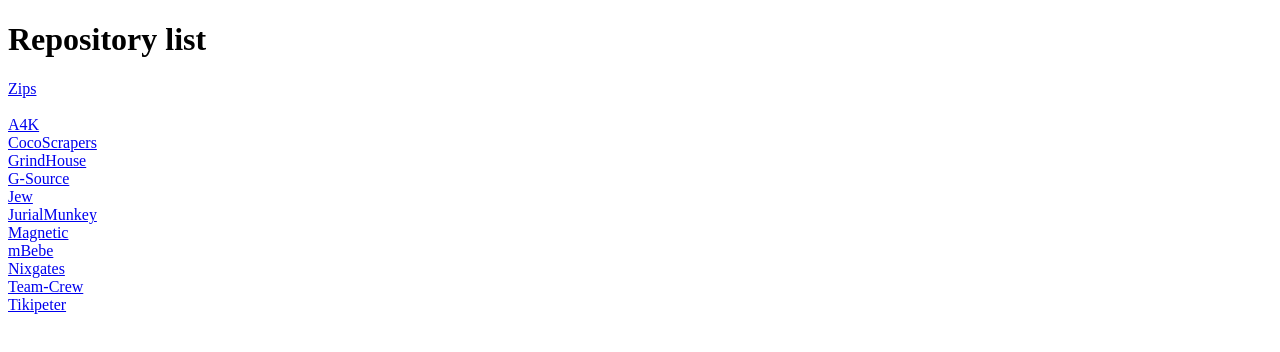
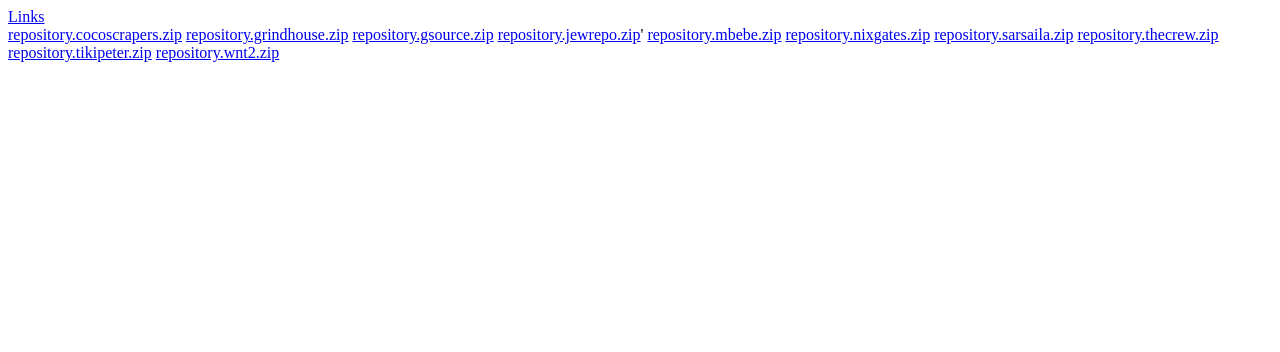
Before and after one commit to MK295/repo, a plain HTML site: page index.html in a window 1280 px wide. Drawn offline with Linux system fonts and the light colour scheme.

Commit message:
Add files via upload

```diff
--- a/index.html
+++ b/index.html
@@ -1,22 +1,20 @@
 <!DOCTYPE html>
 <html>
-	<head>
-		<title>Repos</title>
-		<meta name="viewport" content="width=device-width, initial-scale=1.0">
-	</head>
-	<body>
-	<h1>Repository list</h1>
-		<a href="zips.html">Zips</a><br><br>
-		<a href="https://a4k-openproject.github.io/a4kStreaming/packages/">A4K</a><br>
-		<a href="https://cocojoe2411.github.io/">CocoScrapers</a><br>
-		<a href="http://grindhousekodi.us/repo/">GrindHouse</a><br>
-		<a href="https://mrgsi.github.io/gsource/">G-Source</a><br>
-		<a href="https://jewbmx.github.io/">Jew</a><br>
-		<a href="https://jurialmunkey.github.io/repository.jurialmunkey/">JurialMunkey</a><br>
-		<a href="http://magnetic.website/repo/">Magnetic</a><br>
-		<a href="https://mbebe.github.io/blomqvist/">mBebe</a><br>
-		<a href="https://nixgates.github.io/packages/">Nixgates</a><br>
-		<a href="https://team-crew.github.io/">Team-Crew</a><br>
-		<a href="https://tikipeter.github.io/">Tikipeter</a><br>
-	</body>
+  <head>
+    <title>Zips</title>
+    <meta name="viewport" content="width=device-width, initial-scale=1.0">
+  </head>
+  <body>
+  	<a href="links.html">Links</a><br>
+  	<a href="repository.cocoscrapers.zip">repository.cocoscrapers.zip</a>
+      <a href="repository.grindhouse.zip">repository.grindhouse.zip</a>
+      <a href="repository.gsource.zip">repository.gsource.zip</a>
+      <a href="repository.jewrepo.zip">repository.jewrepo.zip</a>'
+      <a href="repository.mbebe.zip">repository.mbebe.zip</a>
+      <a href="repository.nixgates.zip">repository.nixgates.zip</a>
+      <a href="repository.sarsaila.zip">repository.sarsaila.zip</a>
+      <a href="repository.thecrew.zip">repository.thecrew.zip</a>
+      <a href="repository.tikipeter.zip">repository.tikipeter.zip</a>
+      <a href="repository.wnt2.zip">repository.wnt2.zip</a>
+  </body>
 </html>
```
Also changed, not shown: links.html (added, +21 -0 lines).
